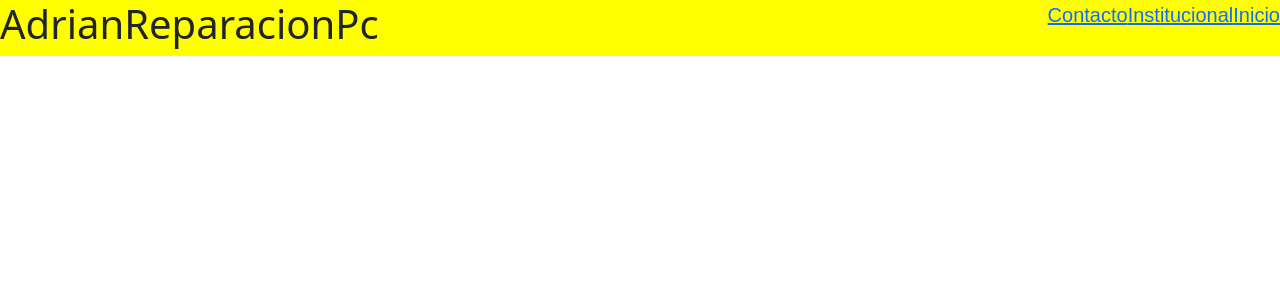
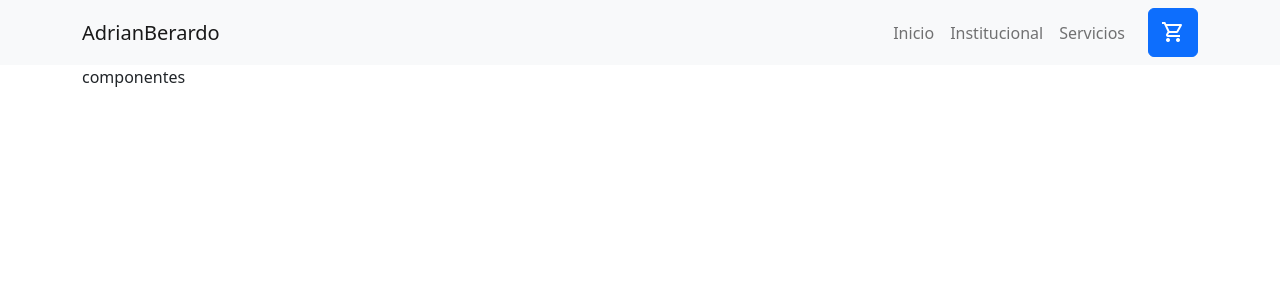
Before and after one commit to Addrianb93/ProyectoFinalCoder, a React (Create React App) app: page / in a window 1280 px wide. Shown: the top 300 px of the page. Built offline with nearby package versions, Linux system fonts and the light colour scheme.

Commit message:
PreEntrega1Berardo

```diff
--- a/src/App.js
+++ b/src/App.js
@@ -1,12 +1,13 @@
 import React from 'react';
-import Header from './Header';
-
+import NavBar from './components/NavBar';
+import ItemListContainer from './components/ItemListContainer';
 
 function App() {
   return (
     <>
 
-    <Header/>
+    <NavBar/>
+    <ItemListContainer/>
 
     </>
   );
--- a/src/Estilos.css
+++ b/src/Estilos.css
@@ -1,27 +1,13 @@
 @import url('https://fonts.googleapis.com/css2?family=Material+Symbols+Outlined:opsz,wght,FILL,GRAD@48,400,0,0');
 
+.material-symbols-outlined {
+  padding-top: 5px;
+}
 
-header {
-    background-color: yellow;
-    width: 100%;
-    position: fixed;
-    z-index: 100;
-  }
+.ml-auto {
+  margin-left: auto;
+}
 
-  .nombrePagina {
-    float: left;
-  }
-
-  nav {
-    float: right;
-  }
-  nav ul {
-    list-style: none;
-    overflow: hidden;
-  }
-
-  nav ul li {
-    float: right;
-    font-family: Arial, Helvetica, sans-serif;;
-    font-size: 20px;
-  }
+.botonCarrito {
+  margin-left: 15px !important;
+}
--- a/src/Header.js
+++ /dev/null
@@ -1,13 +0,0 @@
-import React from 'react';
-import NavBar from './components/NavBar';
-
-function Header() {
-  return (
-    <header className='Fondo'>
-        <h1 className='nombrePagina'>AdrianReparacionPc</h1>
-        <NavBar />
-    </header>
-  );
-}
-
-export default Header;
--- /dev/null
+++ b/src/components/CartWidget.js
@@ -0,0 +1,14 @@
+import React from 'react';
+import Button from 'react-bootstrap/Button';
+
+function CartWidget() {
+  return (
+    <Button variant="primary botonCarrito">
+        <span class="material-symbols-outlined">
+        shopping_cart
+        </span>
+    </Button>
+  );
+}
+
+export default CartWidget;
--- /dev/null
+++ b/src/components/ItemListContainer.js
@@ -0,0 +1,12 @@
+import React from 'react';
+import Container from 'react-bootstrap/Container';
+
+function ItemListContainer() {
+  return (
+    <Container>
+        <p>componentes</p>
+    </Container>
+  );
+}
+
+export default ItemListContainer;
--- a/src/components/NavBar.js
+++ b/src/components/NavBar.js
@@ -1,16 +1,25 @@
 import React from 'react';
+import Container from 'react-bootstrap/Container';
+import Nav from 'react-bootstrap/Nav';
+import Navbar from 'react-bootstrap/Navbar';
+import CartWidget from './CartWidget';
 
 function NavBar() {
   return (
-    <>
-        <nav>
-          <ul>
-            <li><a href="#">Inicio</a></li>
-            <li><a href="#">Institucional</a></li>
-            <li><a href="#">Contacto</a></li>
-          </ul>
-        </nav>
-    </>
+    <Navbar bg="light" expand="lg">
+      <Container>
+        <Navbar.Brand href="#inicio">AdrianBerardo</Navbar.Brand>
+        <Navbar.Toggle aria-controls="basic-navbar-nav" />
+        <Navbar.Collapse id="basic-navbar-nav">
+          <Nav className="ml-auto">
+            <Nav.Link href="#inicio">Inicio</Nav.Link>
+            <Nav.Link href="#institucional">Institucional</Nav.Link>
+            <Nav.Link href="#servicios">Servicios</Nav.Link>
+          </Nav>
+        </Navbar.Collapse>
+        <CartWidget />
+      </Container>
+    </Navbar>
   );
 }
 
```
